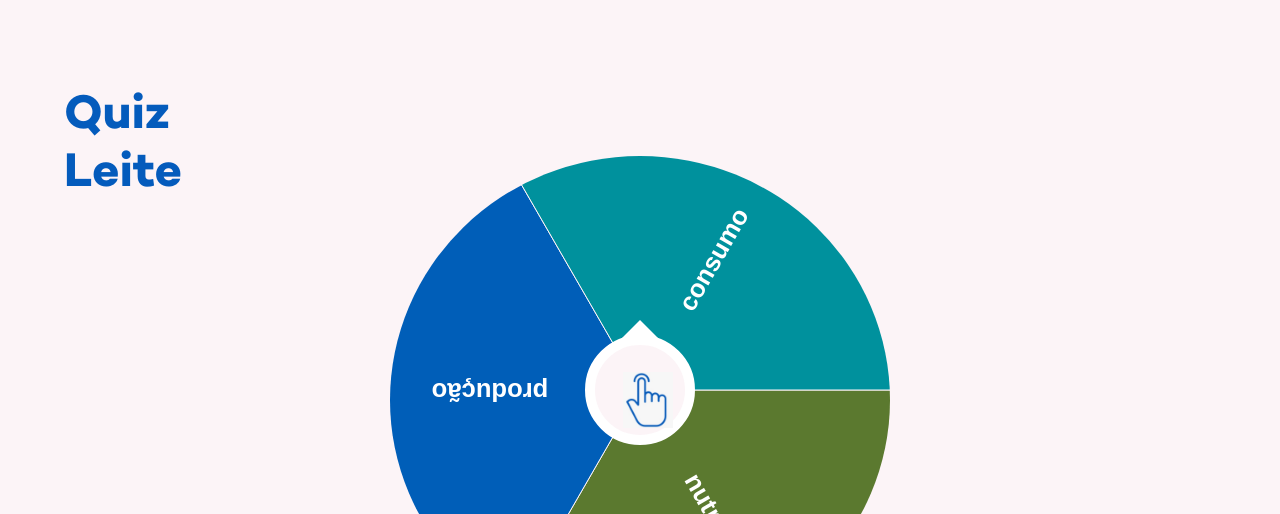
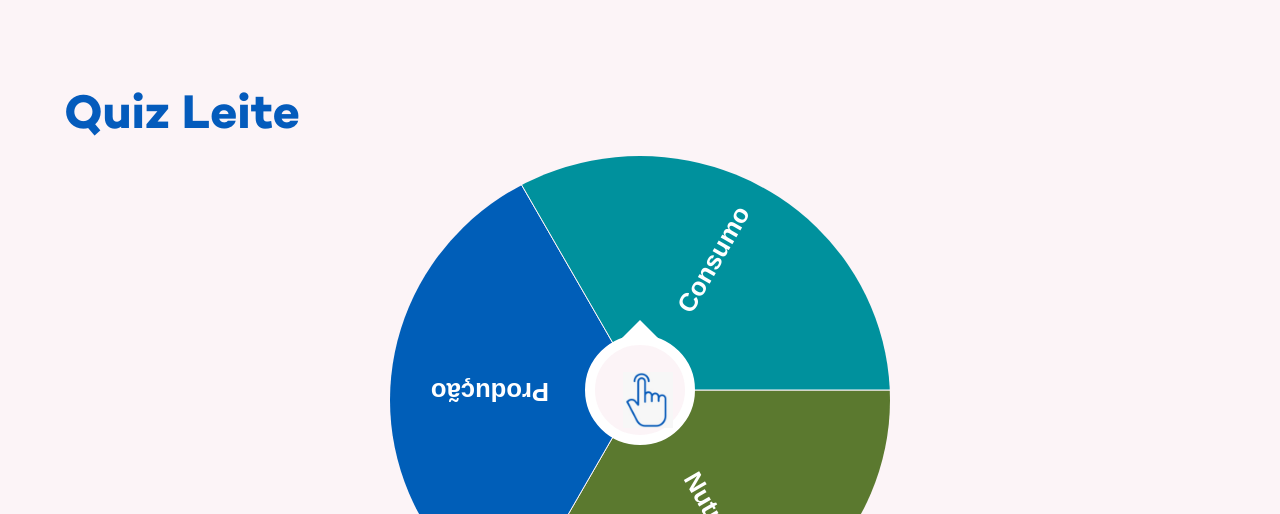
Before and after one commit to vitas028/roleta-agro, a React app: page /#/ in a window 1280 px wide. Shown: the top 514 px of the page. Built offline with nearby package versions, Linux system fonts and the light colour scheme; a web font is replaced by a local one.

Commit message:
ultimas-alterações

```diff
--- a/package.json
+++ b/package.json
@@ -1,7 +1,7 @@
 {
   "name": "roleta",
   "version": "0.1.0",
-  "homepage": "https://vitas028.github.io/roleta",
+  "homepage": "https://vitas028.github.io/roleta-agro",
   "private": true,
   "dependencies": {
     "@testing-library/jest-dom": "^5.16.5",
--- a/src/index.css
+++ b/src/index.css
@@ -49,6 +49,7 @@ code {
 
 .main_text {
   position: absolute;
+  white-space: nowrap;
   width: 10%;
   left: 5%;
   top: 5%;
--- a/src/pages/App.js
+++ b/src/pages/App.js
@@ -10,7 +10,7 @@ import { useNavigate } from 'react-router-dom';
 const App = () => {
   const navigate = useNavigate();
 
-  const segments = ['nutrição', 'produção', 'consumo'];
+  const segments = ['Nutrição', 'Produção', 'Consumo'];
   const segColors = ['#5B792F', '#005EB8', '#00919D'];
   const onFinished = (winner) => {
     //console.log(winner);
--- a/src/pages/PaginaPerguntas.js
+++ b/src/pages/PaginaPerguntas.js
@@ -1,5 +1,5 @@
 import { useParams, Link } from 'react-router-dom';
-import { Perguntas } from '../Perguntas.js';
+import { Perguntas } from '../perguntas.js';
 import LogoSebrae from '../assets/LogoSebrae.png';
 import PerguntaCard from '../components/PerguntaCard';
 import MarcaSebrae from '../assets/marcasebrae.png';
@@ -9,9 +9,9 @@ export default function PaginaPerguntas() {
 
   let corTema = '';
 
-  if (tema === 'nutrição') {
+  if (tema === 'Nutrição') {
     corTema = '#5B792F';
-  } else if (tema === 'produção') {
+  } else if (tema === 'Produção') {
     corTema = '#005EB8';
   } else {
     corTema = '#00919D';
--- a/src/perguntas.js
+++ b/src/perguntas.js
@@ -1,6 +1,6 @@
 export const Perguntas = [
   {
-    tema: 'nutrição',
+    tema: 'Nutrição',
     pergunta: 'Qual é a principal fonte de energia na dieta das vacas leiteiras?',
     alternativas: [
       {
@@ -18,7 +18,7 @@ export const Perguntas = [
     ],
   },
   {
-    tema: 'nutrição',
+    tema: 'Nutrição',
     pergunta: 'Qual é o principal componente sólido do leite?',
     alternativas: [
       {
@@ -36,7 +36,7 @@ export const Perguntas = [
     ],
   },
   {
-    tema: 'nutrição',
+    tema: 'Nutrição',
     pergunta: 'Qual mineral é crucial para a formação da estrutura óssea e para a prevenção de distúrbios como a hipocalcemia em vacas leiteiras?',
     alternativas: [
       {
@@ -54,7 +54,7 @@ export const Perguntas = [
     ],
   },
   {
-    tema: 'nutrição',
+    tema: 'Nutrição',
     pergunta: 'O que é TMR (Total Mixed Ration) na alimentação de vacas leiteiras?',
     alternativas: [
       {
@@ -66,7 +66,7 @@ export const Perguntas = [
     ],
   },
   {
-    tema: 'nutrição',
+    tema: 'Nutrição',
     pergunta: 'Qual é a temperatura ideal da água para vacas leiteiras?',
     alternativas: [
       {
@@ -81,7 +81,7 @@ export const Perguntas = [
     ],
   },
   {
-    tema: 'nutrição',
+    tema: 'Nutrição',
     pergunta: 'O que é uma dieta de alto teor de concentrado?',
     alternativas: [
       {
@@ -99,7 +99,7 @@ export const Perguntas = [
     ],
   },
   {
-    tema: 'nutrição',
+    tema: 'Nutrição',
     pergunta: 'Qual é o objetivo principal do monitoramento da composição do leite?',
     alternativas: [
       {
@@ -107,7 +107,7 @@ export const Perguntas = [
         valor: true,
       },
       {
-        texto: ' Aumentar a produção de leite',
+        texto: ' Aumentar a Produção de leite',
         valor: false,
       },
       {
@@ -117,7 +117,7 @@ export const Perguntas = [
     ],
   },
   {
-    tema: 'nutrição',
+    tema: 'Nutrição',
     pergunta: 'Qual é a principal forma de prevenir a acidose ruminal em vacas leiteiras?',
     alternativas: [
       {
@@ -129,13 +129,13 @@ export const Perguntas = [
         valor: false,
       },
       {
-        texto: 'Reduzir o consumo de água',
+        texto: 'Reduzir o Consumo de água',
         valor: false,
       },
     ],
   },
   {
-    tema: 'nutrição',
+    tema: 'Nutrição',
     pergunta: 'O que é a CCS (Contagem de Células Somáticas) no leite?',
     alternativas: [
       {
@@ -153,7 +153,7 @@ export const Perguntas = [
     ],
   },
   {
-    tema: 'nutrição',
+    tema: 'Nutrição',
     pergunta: 'Qual é a importância da vitamina E na dieta das vacas leiteiras?',
     alternativas: [
       {
@@ -165,13 +165,13 @@ export const Perguntas = [
         valor: false,
       },
       {
-        texto: 'Estimula a produção de leite',
+        texto: 'Estimula a Produção de leite',
         valor: false,
       },
     ],
   },
   {
-    tema: 'nutrição',
+    tema: 'Nutrição',
     pergunta: 'O que é o método de ordenha robotizada?',
     alternativas: [
       {
@@ -189,7 +189,7 @@ export const Perguntas = [
     ],
   },
   {
-    tema: 'nutrição',
+    tema: 'Nutrição',
     pergunta: 'O que é o pH ruminal e por que é importante para a saúde das vacas leiteiras?',
     alternativas: [
       {
@@ -197,7 +197,7 @@ export const Perguntas = [
         valor: true,
       },
       {
-        texto: 'É a quantidade de proteínas na dieta; afeta a produção de leite',
+        texto: 'É a quantidade de proteínas na dieta; afeta a Produção de leite',
         valor: false,
       },
       {
@@ -207,7 +207,7 @@ export const Perguntas = [
     ],
   },
   {
-    tema: 'nutrição',
+    tema: 'Nutrição',
     pergunta: 'O que é a secagem em vacas leiteiras?',
     alternativas: [
       {
@@ -215,7 +215,7 @@ export const Perguntas = [
         valor: true,
       },
       {
-        texto: 'Período após o parto, no qual a produção de leite é reduzida',
+        texto: 'Período após o parto, no qual a Produção de leite é reduzida',
         valor: false,
       },
       {
@@ -225,7 +225,7 @@ export const Perguntas = [
     ],
   },
   {
-    tema: 'nutrição',
+    tema: 'Nutrição',
     pergunta: 'O que é a ureia e qual é sua função na dieta das vacas leiteiras?',
     alternativas: [
       {
@@ -243,11 +243,11 @@ export const Perguntas = [
     ],
   },
   {
-    tema: 'nutrição',
+    tema: 'Nutrição',
     pergunta: 'O que é a relação energia-proteína na dieta das vacas leiteiras e por que é importante?',
     alternativas: [
       {
-        texto: ' Proporção balanceada entre energia e proteína na dieta; influencia na produção e na qualidade do leite',
+        texto: ' Proporção balanceada entre energia e proteína na dieta; influencia na Produção e na qualidade do leite',
         valor: true,
       },
       {
@@ -261,8 +261,8 @@ export const Perguntas = [
     ],
   },
   {
-    tema: 'consumo',
-    pergunta: 'Indivíduos com intolerância à lactose podem apresentar sintomas digestivos após o consumo de leite. Qual o mecanismo bioquímico por trás dessa intolerância?',
+    tema: 'Consumo',
+    pergunta: 'Indivíduos com intolerância à lactose podem apresentar sintomas digestivos após o Consumo de leite. Qual o mecanismo bioquímico por trás dessa intolerância?',
     alternativas: [
       {
         texto: 'Ausência da enzima lactase no intestino delgado, responsável pela digestão da lactose. ',
@@ -279,15 +279,15 @@ export const Perguntas = [
     ],
   },
   {
-    tema: 'consumo',
-    pergunta: 'O consumo de leite e derivados lácteos pode estar associado à redução do risco de osteoporose. Qual o mecanismo pelo qual esses alimentos contribuem para a saúde óssea?',
+    tema: 'Consumo',
+    pergunta: 'O Consumo de leite e derivados lácteos pode estar associado à redução do risco de osteoporose. Qual o mecanismo pelo qual esses alimentos contribuem para a saúde óssea?',
     alternativas: [
       {
         texto: 'Fornecem cálcio e vitamina D, nutrientes essenciais para a formação e manutenção dos ossos.',
         valor: true,
       },
       {
-        texto: 'Estimulam a produção de células ósseas e reduzem a atividade das células que reabsorvem os ossos.',
+        texto: 'Estimulam a Produção de células ósseas e reduzem a atividade das células que reabsorvem os ossos.',
         valor: false,
       },
       {
@@ -297,7 +297,7 @@ export const Perguntas = [
     ],
   },
   {
-    tema: 'consumo',
+    tema: 'Consumo',
     pergunta: 'A enriquecimento do leite com vitamina D é uma prática comum em diversos países. Qual a importância dessa ação para a saúde da população?',
     alternativas: [
       {
@@ -315,33 +315,33 @@ export const Perguntas = [
     ],
   },
   {
-    tema: 'produção',
-    pergunta: 'O bem-estar animal é um aspecto crucial na produção leiteira. Quais são os principais indicadores que podem ser utilizados para avaliar o bem-estar das vacas leiteiras?',
+    tema: 'Produção',
+    pergunta: 'O bem-estar animal é um aspecto crucial na Produção leiteira. Quais são os principais indicadores que podem ser utilizados para avaliar o bem-estar das vacas leiteiras?',
     alternativas: [
       {
         texto: 'Condição corporal, comportamento, acesso a água fresca e pastagens, e instalações adequadas.',
         valor: true,
       },
       {
-        texto: 'Nível de produção de leite, taxa de reprodução e incidência de doenças.',
+        texto: 'Nível de Produção de leite, taxa de reProdução e incidência de doenças.',
         valor: false,
       },
       {
-        texto: 'Custo da produção, qualidade do leite e margem de lucro da empresa leiteira.',
+        texto: 'Custo da Produção, qualidade do leite e margem de lucro da empresa leiteira.',
         valor: false,
       },
     ],
   },
   {
-    tema: 'produção',
-    pergunta: 'A ordenha robotizada vem ganhando espaço na produção leiteira moderna. Quais são as principais vantagens e desvantagens da utilização desse sistema em comparação com a ordenha tradicional?',
+    tema: 'Produção',
+    pergunta: 'A ordenha robotizada vem ganhando espaço na Produção leiteira moderna. Quais são as principais vantagens e desvantagens da utilização desse sistema em comparação com a ordenha tradicional?',
     alternativas: [
       {
         texto: 'Vantagens: Maior eficiência e higiene, redução da mão de obra, bem-estar animal. Desvantagens: Alto custo de implantação, necessidade de vacas adaptadas e infraestrutura específica.',
         valor: true,
       },
       {
-        texto: 'Vantagens: Menor tempo de ordenha, aumento da produção de leite. Desvantagens: Maior incidência de mastite, estresse para as vacas devido ao confinamento.',
+        texto: 'Vantagens: Menor tempo de ordenha, aumento da Produção de leite. Desvantagens: Maior incidência de mastite, estresse para as vacas devido ao confinamento.',
         valor: false,
       },
       {
@@ -351,7 +351,7 @@ export const Perguntas = [
     ],
   },
   {
-    tema: 'produção',
+    tema: 'Produção',
     pergunta: 'A composição do leite bovino pode variar de acordo com diversos fatores. Quais são os principais fatores que influenciam a qualidade nutricional do leite produzido por vacas leiteiras?',
     alternativas: [
       {
@@ -369,8 +369,8 @@ export const Perguntas = [
     ],
   },
   {
-    tema: 'produção',
-    pergunta: 'A mastite é uma infecção bacteriana comum na glândula mamária de vacas leiteiras. Quais são os principais impactos econômicos e sanitários da mastite na produção leiteira?',
+    tema: 'Produção',
+    pergunta: 'A mastite é uma infecção bacteriana comum na glândula mamária de vacas leiteiras. Quais são os principais impactos econômicos e sanitários da mastite na Produção leiteira?',
     alternativas: [
       {
         texto: 'Redução na qualidade do leite, perdas econômicas devido ao descarte de leite contaminado, aumento do uso de medicamentos veterinários.',
@@ -381,7 +381,7 @@ export const Perguntas = [
         valor: false,
       },
       {
-        texto: 'Diminuição na produção de leite, comprometimento do bem-estar animal e aumento do descarte de vacas doentes.',
+        texto: 'Diminuição na Produção de leite, comprometimento do bem-estar animal e aumento do descarte de vacas doentes.',
         valor: false,
       },
     ],
```
